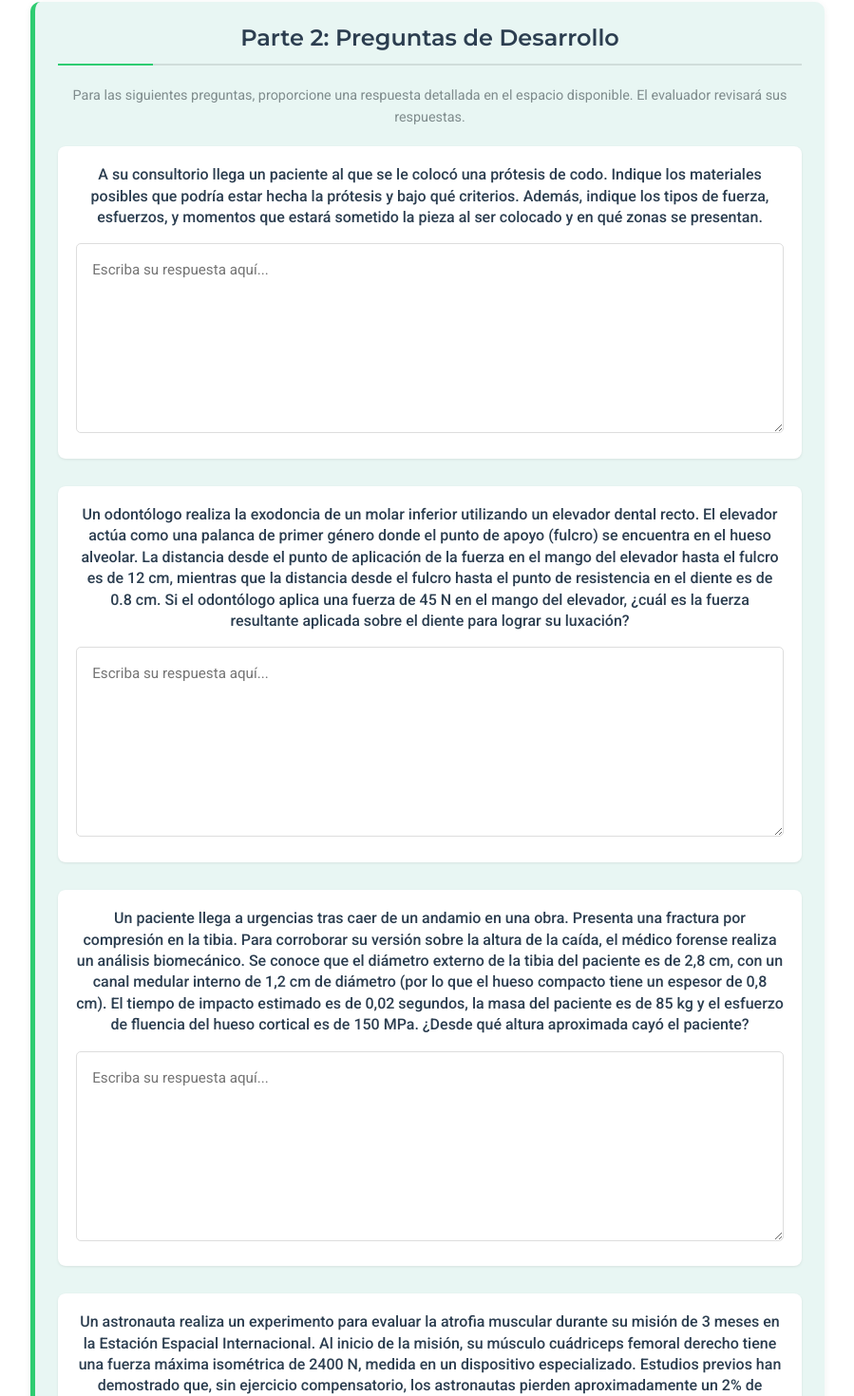
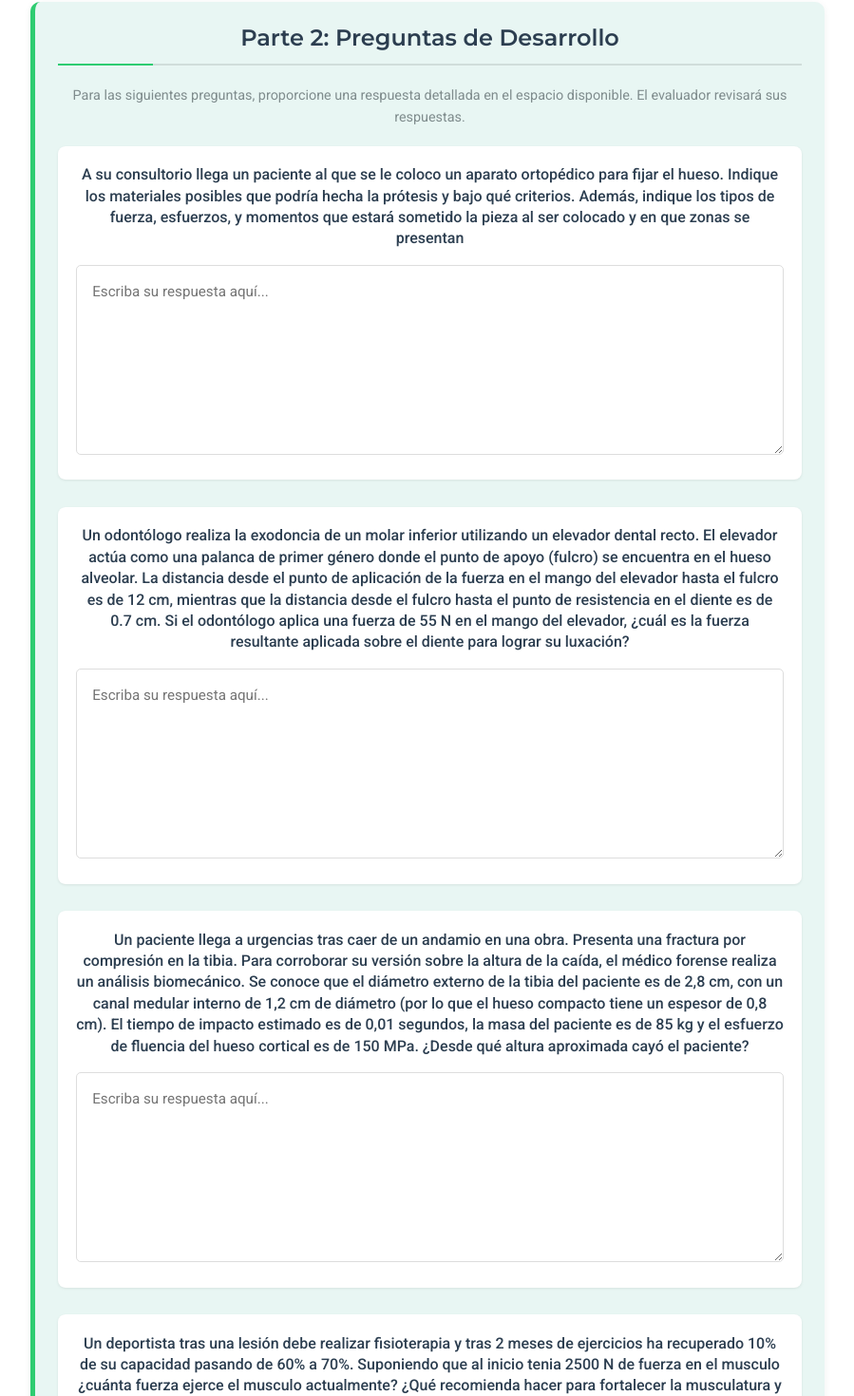
Before and after one commit to davidmurati/PruebasPSR, a React (Vite) app: page /Fisica1B in a window 1280 px wide. Shown: the part 5073-6543 px from the top of the page at 95% size, without its empty margins (190-1089 px from the left). Built offline with nearby package versions, Linux system fonts and the light colour scheme.

Commit message:
4 commit psr prueba

```diff
--- a/src/Component/Prueba1/Fisica1A.jsx
+++ b/src/Component/Prueba1/Fisica1A.jsx
@@ -150,7 +150,7 @@ const BiomechanicaTest = () => {
     },
     {
       id: "desarrollo4",
-      texto: "Un astronauta realiza un experimento para evaluar la atrofia muscular durante su misión de 3 meses en la Estación Espacial Internacional. Al inicio de la misión, su músculo cuádriceps femoral derecho tiene una fuerza máxima isométrica de 2400 N, medida en un dispositivo especializado. Estudios previos han demostrado que, sin ejercicio compensatorio, los astronautas pierden aproximadamente un 2% de fuerza muscular por semana en microgravedad. Tras 12 semanas en el espacio, ¿qué fuerza máxima isométrica podrá generar el astronauta con su cuádriceps al regresar a la Tierra y qué recomendación le harías para reducir la tasa de reducción de fuerza muscular y pérdida ósea?",
+      texto: "Un astronauta realiza un experimento para evaluar la atrofia muscular durante su misión de 3 meses en la Estación Espacial Internacional. Al inicio de la misión, su músculo cuádriceps femoral derecho tiene una fuerza máxima isométrica de 2400 N, medida en un dispositivo especializado. Estudios previos han demostrado que, sin ejercicio compensatorio, los astronautas pierden aproximadamente un 2% de fuerza muscular por semana en microgravedad. Tras 12 semanas en el espacio, ¿qué fuerza máxima isométrica podrá generar el astronauta con su cuádriceps al regresar a la Tierra y qué recomendación le harías para reducir la tasa de reducción de fuerza muscular y pérdida ósea? ¿Si el paciente tiene una masa de 80 kg cuanto pesa en la tierra?",
     },
   ];
 
--- a/src/Component/Prueba1/Fisica1B.jsx
+++ b/src/Component/Prueba1/Fisica1B.jsx
@@ -138,19 +138,19 @@ const BiomechanicaTest = () => {
   const preguntasDesarrollo = [
     {
       id: "desarrollo1",
-      texto: "A su consultorio llega un paciente al que se le colocó una prótesis de codo. Indique los materiales posibles que podría estar hecha la prótesis y bajo qué criterios. Además, indique los tipos de fuerza, esfuerzos, y momentos que estará sometido la pieza al ser colocado y en qué zonas se presentan.",
+      texto: "A su consultorio llega un paciente al que se le coloco un aparato ortopédico para fijar el hueso. Indique los materiales posibles que podría hecha la prótesis y bajo qué criterios. Además, indique los tipos de fuerza, esfuerzos, y momentos que estará sometido la pieza al ser colocado y en que zonas se presentan",
     },
     {
       id: "desarrollo2",
-      texto: "Un odontólogo realiza la exodoncia de un molar inferior utilizando un elevador dental recto. El elevador actúa como una palanca de primer género donde el punto de apoyo (fulcro) se encuentra en el hueso alveolar. La distancia desde el punto de aplicación de la fuerza en el mango del elevador hasta el fulcro es de 12 cm, mientras que la distancia desde el fulcro hasta el punto de resistencia en el diente es de 0.8 cm. Si el odontólogo aplica una fuerza de 45 N en el mango del elevador, ¿cuál es la fuerza resultante aplicada sobre el diente para lograr su luxación?",
+      texto: "Un odontólogo realiza la exodoncia de un molar inferior utilizando un elevador dental recto. El elevador actúa como una palanca de primer género donde el punto de apoyo (fulcro) se encuentra en el hueso alveolar. La distancia desde el punto de aplicación de la fuerza en el mango del elevador hasta el fulcro es de 12 cm, mientras que la distancia desde el fulcro hasta el punto de resistencia en el diente es de 0.7 cm. Si el odontólogo aplica una fuerza de 55 N en el mango del elevador, ¿cuál es la fuerza resultante aplicada sobre el diente para lograr su luxación?",
     },
     {
       id: "desarrollo3",
-      texto: "Un paciente llega a urgencias tras caer de un andamio en una obra. Presenta una fractura por compresión en la tibia. Para corroborar su versión sobre la altura de la caída, el médico forense realiza un análisis biomecánico. Se conoce que el diámetro externo de la tibia del paciente es de 2,8 cm, con un canal medular interno de 1,2 cm de diámetro (por lo que el hueso compacto tiene un espesor de 0,8 cm). El tiempo de impacto estimado es de 0,02 segundos, la masa del paciente es de 85 kg y el esfuerzo de fluencia del hueso cortical es de 150 MPa. ¿Desde qué altura aproximada cayó el paciente?",
+      texto: "Un paciente llega a urgencias tras caer de un andamio en una obra. Presenta una fractura por compresión en la tibia. Para corroborar su versión sobre la altura de la caída, el médico forense realiza un análisis biomecánico. Se conoce que el diámetro externo de la tibia del paciente es de 2,8 cm, con un canal medular interno de 1,2 cm de diámetro (por lo que el hueso compacto tiene un espesor de 0,8 cm). El tiempo de impacto estimado es de 0,01 segundos, la masa del paciente es de 85 kg y el esfuerzo de fluencia del hueso cortical es de 150 MPa. ¿Desde qué altura aproximada cayó el paciente?",
     },
     {
       id: "desarrollo4",
-      texto: "Un astronauta realiza un experimento para evaluar la atrofia muscular durante su misión de 3 meses en la Estación Espacial Internacional. Al inicio de la misión, su músculo cuádriceps femoral derecho tiene una fuerza máxima isométrica de 2400 N, medida en un dispositivo especializado. Estudios previos han demostrado que, sin ejercicio compensatorio, los astronautas pierden aproximadamente un 2% de fuerza muscular por semana en microgravedad. Tras 12 semanas en el espacio, ¿qué fuerza máxima isométrica podrá generar el astronauta con su cuádriceps al regresar a la Tierra y qué recomendación le harías para reducir la tasa de reducción de fuerza muscular y pérdida ósea?",
+      texto: "Un deportista tras una lesión debe realizar fisioterapia y tras 2 meses de ejercicios ha recuperado 10% de su capacidad pasando de 60% a 70%. Suponiendo que al inicio tenia 2500 N de fuerza en el musculo ¿cuánta fuerza ejerce el musculo actualmente? ¿Qué recomienda hacer para fortalecer la musculatura y la densidad ósea? ¿Si el paciente tiene una masa de 70 kg cuanto pesa en la tierra?",
     },
   ];
 
```
